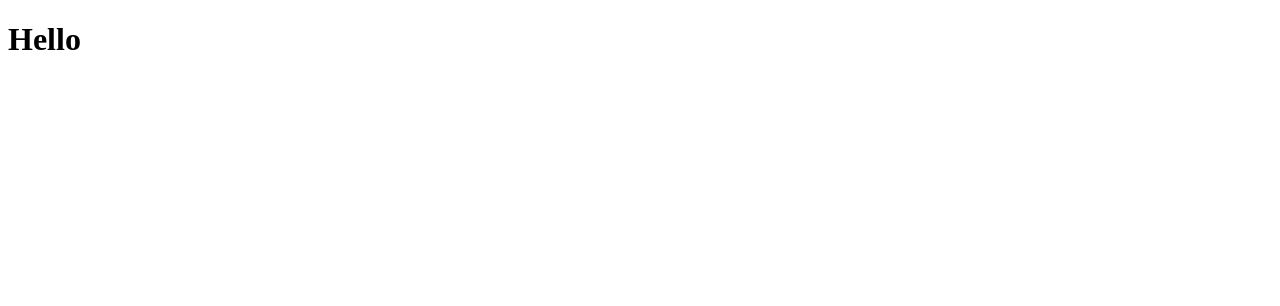
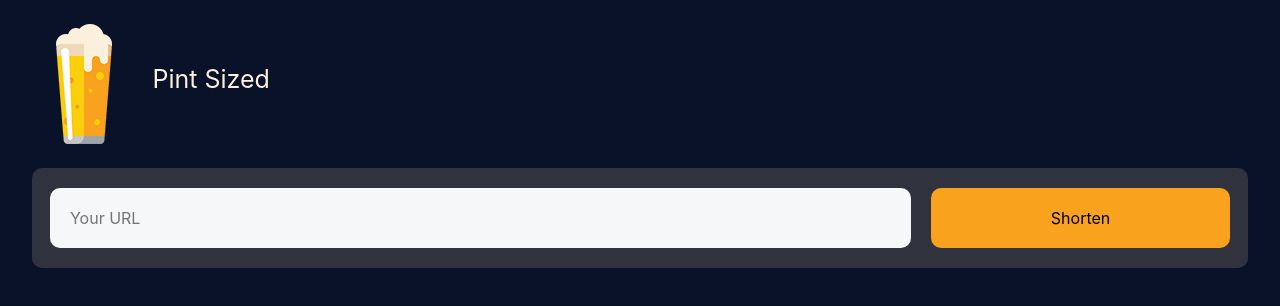
Before and after one commit to Clarkdale/pint-size, a website: page index.html in a window 1280 px wide. Drawn offline with nearby package versions, Linux system fonts and the light colour scheme.

Commit message:
Add landing page

```diff
--- a/index.html
+++ b/index.html
@@ -1,9 +1,48 @@
 <!doctype html>
-<html>
+<html lang="en">
   <head>
+    <!-- Required meta tags -->
+    <meta charset="utf-8">
+    <meta name="viewport" content="width=device-width, initial-scale=1, shrink-to-fit=no">
+
+    <!-- Bootstrap CSS -->
+    <link rel="stylesheet" href="https://stackpath.bootstrapcdn.com/bootstrap/4.3.1/css/bootstrap.min.css" integrity="sha384-ggOyR0iXCbMQv3Xipma34MD+dH/1fQ784/j6cY/iJTQUOhcWr7x9JvoRxT2MZw1T" crossorigin="anonymous">
+    <link rel="stylesheet" type="text/css" href="styles.css">
     <title>Pint Sized</title>
   </head>
   <body>
-    <h1>Hello</h1>
+    <div class="logo-container">
+        <img alt="logo" src="icon.png">
+        <span class="logo-text">Pint Sized</span>
+    </div>
+    <form class="url-form">
+        <input type="text" placeholder="Your URL" class="url-input" id="url-input" required>
+        <input type="submit" value="Shorten" class="url-submit" id="shorten_button" onclick="removeButton()">
+    </form>
+    <script>
+        function removeButton() {
+            var input = document.getElementById("url-input");
+            var button = document.getElementById('shorten_button');
+            if (input.value != '') {
+                let url = input.value;
+                input.value = "";
+                button.parentNode.removeChild(button);
+                document.getElementById("url-input").className = "full-input animated_background";
+                fetch("https://smllr.herokuapp.com/addUrl/" + url)
+                    .then(init => { return init.json() })
+                    .then(response => {
+                        input.value = "http://pint.pw/" + response;
+                        input.onclick = input.select;
+                        input.className = "full-input";
+                    });
+            }
+            return false;
+        }
+    </script>
+    <!-- Optional JavaScript -->
+    <!-- jQuery first, then Popper.js, then Bootstrap JS -->
+    <script src="https://code.jquery.com/jquery-3.3.1.slim.min.js" integrity="sha384-q8i/X+965DzO0rT7abK41JStQIAqVgRVzpbzo5smXKp4YfRvH+8abtTE1Pi6jizo" crossorigin="anonymous"></script>
+    <script src="https://cdnjs.cloudflare.com/ajax/libs/popper.js/1.14.7/umd/popper.min.js" integrity="sha384-UO2eT0CpHqdSJQ6hJty5KVphtPhzWj9WO1clHTMGa3JDZwrnQq4sF86dIHNDz0W1" crossorigin="anonymous"></script>
+    <script src="https://stackpath.bootstrapcdn.com/bootstrap/4.3.1/js/bootstrap.min.js" integrity="sha384-JjSmVgyd0p3pXB1rRibZUAYoIIy6OrQ6VrjIEaFf/nJGzIxFDsf4x0xIM+B07jRM" crossorigin="anonymous"></script>
   </body>
 </html>
--- /dev/null
+++ b/styles.css
@@ -0,0 +1,100 @@
+body {
+    background-color: #0A122A;
+}
+
+.logo-container {
+    margin: 20px;
+}
+
+.logo-text {
+    color: #faf0db;
+    font-size: 25px;
+}
+
+.url-form {
+    background-color: #30323D;
+    width: 100%;
+    display: flex;
+    justify-content: center;
+    margin-left: 2.5%;
+    width: 95%;
+    padding: 20px 10px 20px 10px;
+    border-radius: 10px;
+}
+
+.full-input {
+    border: none;
+    border-radius: 10px;
+    width: 98.4%;
+    height: 60px;
+    padding: 0 20px;
+    display: inline-block;
+    box-shadow: none;
+    background-color: #f6f7f8;
+}
+
+.full-input:focus {
+    outline: none;
+}
+
+.url-input {
+    margin-right: 20px;
+    border: none;
+    border-radius: 10px;
+    width: 72%;
+    height: 60px;
+    padding: 0 20px;
+    display: inline-block;
+    box-shadow: none;
+    background-color: #f6f7f8;
+    -webkit-transition: box-shadow 0.5s;
+    -moz-transition: box-shadow 0.5s;
+    -o-transition: box-shadow 0.5s;
+    transition: box-shadow 0.5s;
+}
+
+.url-input:focus {
+    outline: none;
+    box-shadow: 0 0 0 2pt #f9a21e;
+}
+
+.url-submit {
+    background-color: #f9a21e;
+    border-radius: 10px;
+    border: none;
+    min-width: 25%;
+    float: right;
+    -webkit-transition: background-color 0.5s;
+    -moz-transition: background-color 0.5s;
+    -o-transition: background-color 0.5s;
+    transition: background-color 0.5s;
+}
+
+.url-submit:hover {
+    background-color: #fcce0b;
+}
+
+.url-submit:focus {
+    outline: none;
+}
+
+@keyframes placeHolderShimmer{
+    from {
+        background-position: -150px 0;
+    }
+    to {
+        background-position: 4000px 0;
+    }
+
+}
+
+.animated_background {
+    animation-duration: 3s;
+    animation-fill-mode: forwards;
+    animation-iteration-count: infinite;
+    animation-name: placeHolderShimmer;
+    animation-timing-function: linear;
+    background: #f6f7f8;
+    background: linear-gradient(to right, #eeeeee 8%, #dddd 18%, #eeeeee 33%);
+    background-size: auto;
+}
```
Also changed, not shown: icon.png (added).
